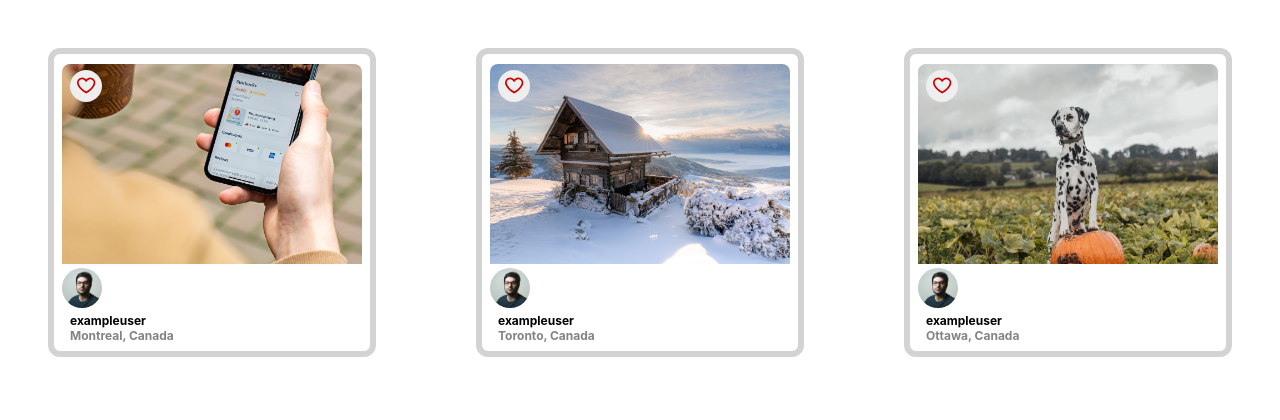
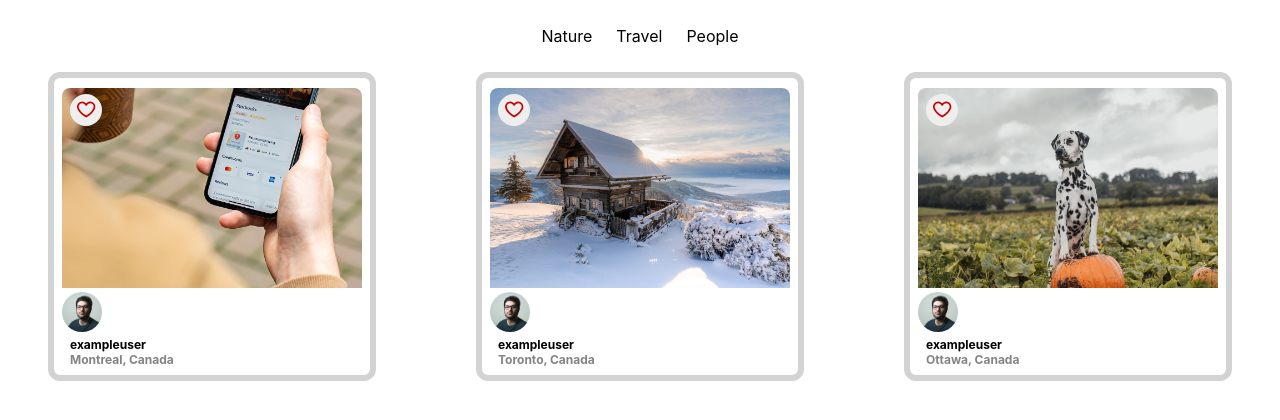
Before and after one commit to NelsonCGSantos/photolabs, a React (Create React App) app in the folder frontend/: page / in a window 1280 px wide. Shown: the top 420 px of the page. Built offline with nearby package versions, Linux system fonts and the light colour scheme; the HTML template or start-up script is replaced by a standard one.

Commit message:
fixed TopicList

```diff
--- a/frontend/src/components/TopicListItem.jsx
+++ b/frontend/src/components/TopicListItem.jsx
@@ -11,7 +11,7 @@
 const TopicListItem = (props) => {
   return (
     <div className="topic-list__item">
-      { props.label}
+      { props.title}
     </div>
   );
 };
```
